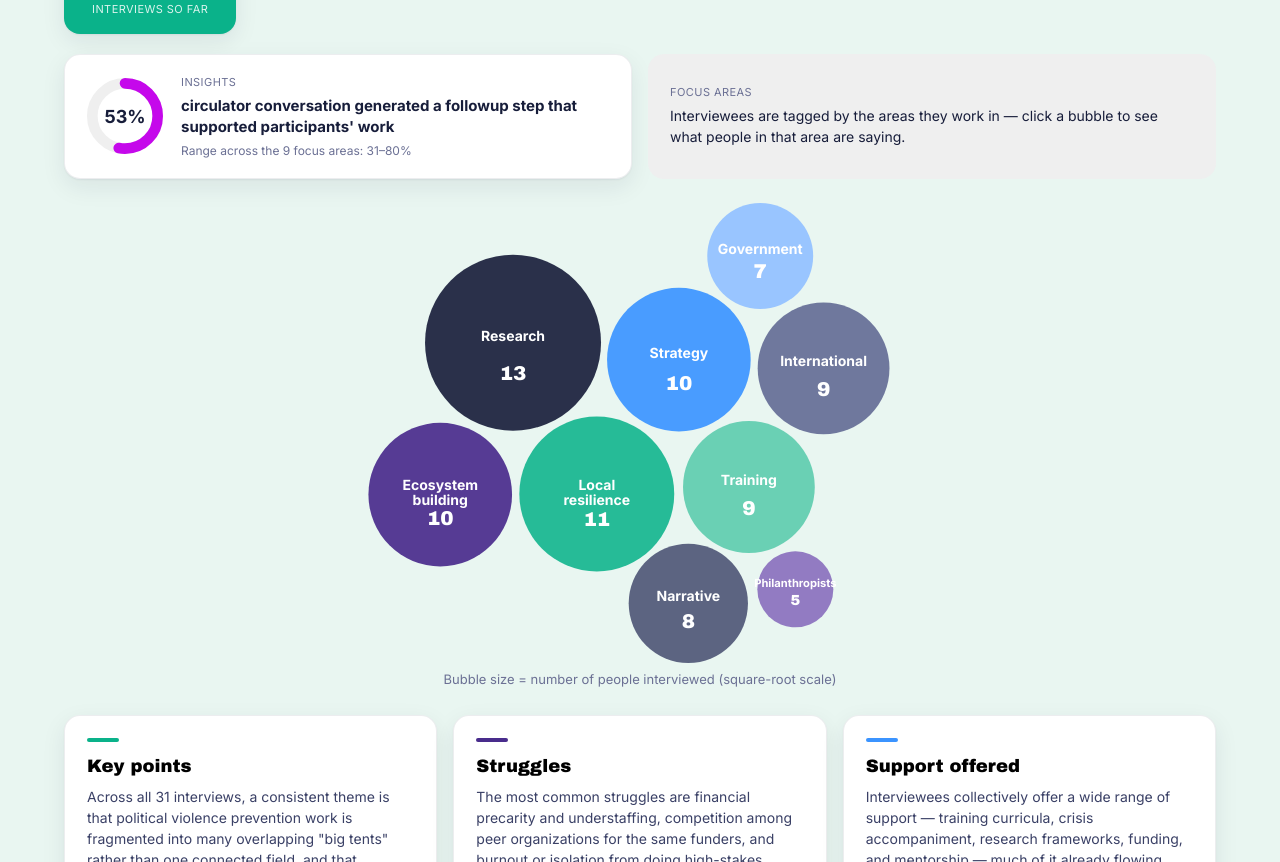
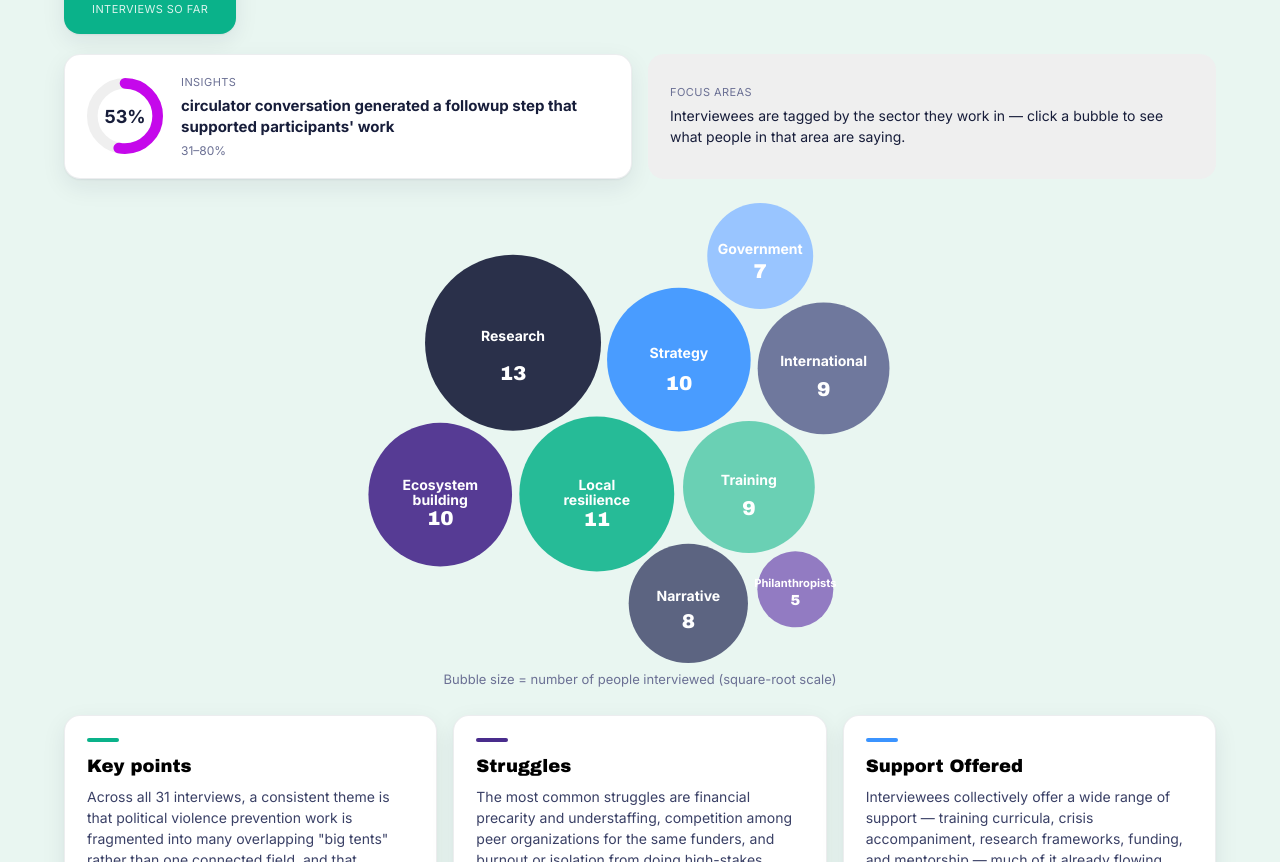
Before and after one commit to davidgljay/Interstitium-Circulator-Data-Visualization, a Jekyll site: the page built from index.html, in a window 1280 px wide. Shown: the part 223-1085 px from the top of the page. Built offline with Jekyll 4.4.1, drawn with Linux system fonts in a browser that asks for light colours.

Commit message:
fix: don't break insights subtext when a copy field is omitted
_data/copy.yml was hand-edited to drop insights_subtext_prefix; app.js
assumed it always existed and would have rendered the literal word
"undefined". Default missing prefix/suffix to empty strings instead,
consistent with copy.yml being meant for direct editing.

Co-Authored-By: Claude Sonnet 5 <noreply@anthropic.com>

```diff
--- a/_data/copy.yml
+++ b/_data/copy.yml
@@ -9,11 +9,10 @@ home:
   stat_label: "interviews so far"
   insights_title: "Insights"
   insights_headline: "circulator conversation generated a followup step that supported participants' work"
-  insights_subtext_prefix: "Range across the 9 focus areas:"
   insights_subtext_suffix: ""
   focus_areas:
     title: "Focus areas"
-    body: "Interviewees are tagged by the areas they work in — click a bubble to see what people in that area are saying."
+    body: "Interviewees are tagged by the sector they work in — click a bubble to see what people in that area are saying."
   bubble_caption: "Bubble size = number of people interviewed (square-root scale)"
   cards:
     key_points:
@@ -21,7 +20,7 @@ home:
     struggles:
       title: "Struggles"
     support_offered:
-      title: "Support offered"
+      title: "Support Offered"
 
 tag_detail:
   back_label: "All tags"
@@ -31,7 +30,7 @@ tag_detail:
   overlap_caption: "Chord width = number of shared interviewees. Hover or tap an arc to highlight its overlaps."
   who_we_spoke_to: "Who we spoke to"
   view_all: "View all"
-  quotes_note: "Individual entries are shown without attribution."
+  quotes_note: "Individual entries are intentionally shown without attribution."
   columns:
     key_points: "Key points"
     struggles: "Struggles"
--- a/assets/js/app.js
+++ b/assets/js/app.js
@@ -160,7 +160,7 @@
           '<div class="insights-text">' +
             '<div class="insights-title">' + esc(COPY.home.insights_title) + "</div>" +
             '<div class="insights-headline">' + esc(COPY.home.insights_headline) + "</div>" +
-            '<span class="insights-subtext">' + esc((COPY.home.insights_subtext_prefix + " " + nextSteps.min + "–" + nextSteps.max + "% " + COPY.home.insights_subtext_suffix).trim()) + "</span>" +
+            '<span class="insights-subtext">' + esc(((COPY.home.insights_subtext_prefix || "") + " " + nextSteps.min + "–" + nextSteps.max + "% " + (COPY.home.insights_subtext_suffix || "")).trim()) + "</span>" +
           "</div>" +
         "</div>" +
         '<div class="focus-card">' +
```
